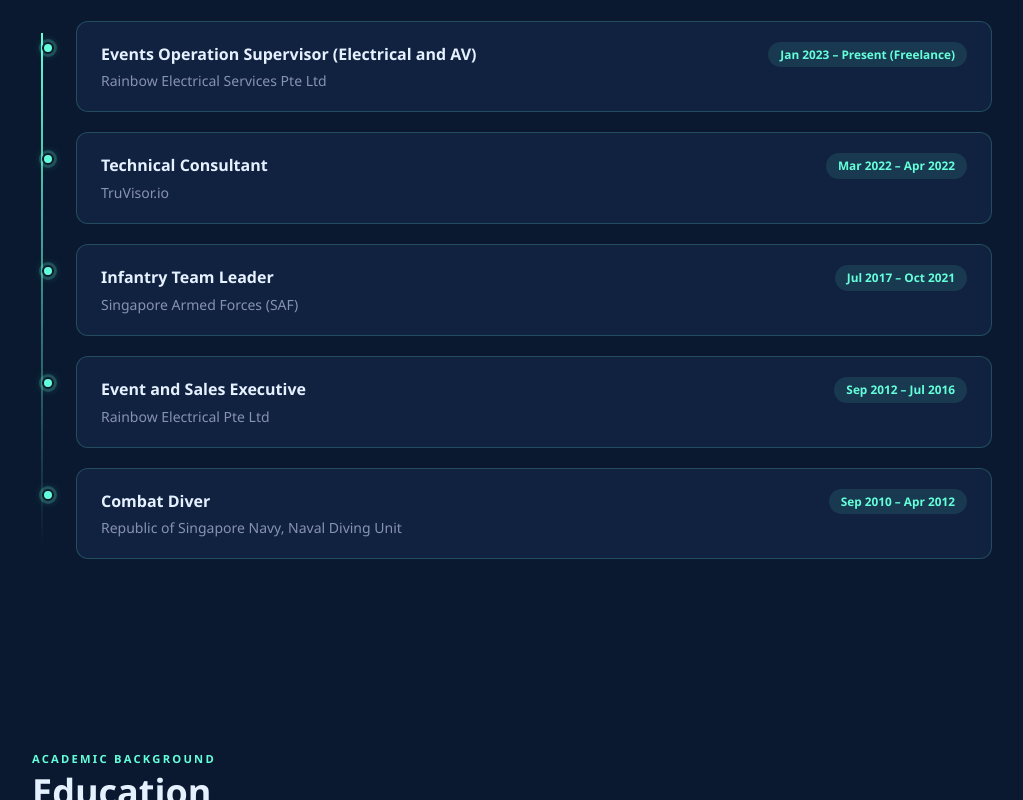
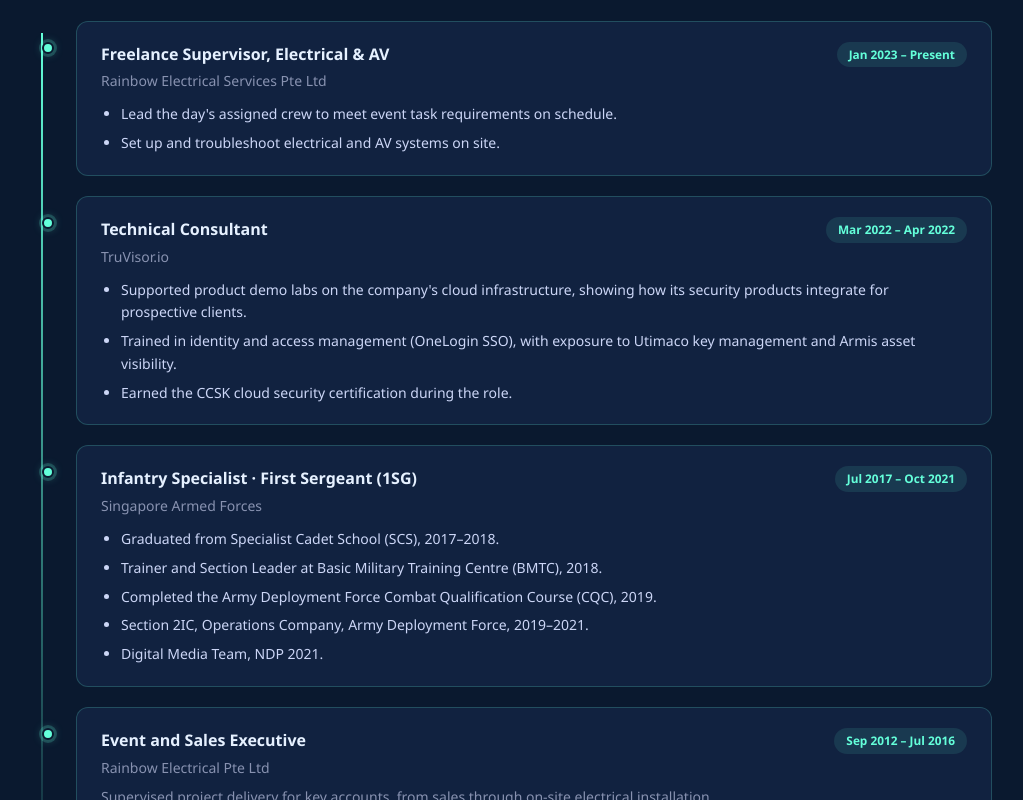
Before and after one commit to ddevMetal/chounmeng-resume, a React (Vite) app: page / in a window 1280 px wide. Shown: the part 3040-3840 px from the top of the page, without its empty margins (128-1151 px from the left). Built offline with nearby package versions, Linux system fonts and the light colour scheme.

Commit message:
Round 2: rewrite experience with bullet points

```diff
--- a/src/components/Experience.jsx
+++ b/src/components/Experience.jsx
@@ -15,7 +15,7 @@
           className="absolute left-[9px] top-3 bottom-3 w-0.5 bg-gradient-to-b from-cv-teal to-transparent"
         />
 
-        {experience.map(({ role, company, period }) => (
+        {experience.map(({ role, company, period, bullets, note }) => (
           <div
             key={`${company}-${role}`}
             className="relative bg-cv-card border border-cv-teal/20 rounded-xl px-6 py-5 transition-all duration-300 hover:border-cv-teal hover:translate-x-1.5 hover:shadow-teal-sm"
@@ -34,6 +34,20 @@
               </span>
             </div>
             <p className="text-cv-muted text-sm">{company}</p>
+
+            {/* Bullet points: only drawn if this role has them */}
+            {bullets && bullets.length > 0 && (
+              <ul className="mt-3 list-disc pl-5 space-y-1.5 text-cv-text text-sm leading-relaxed">
+                {bullets.map((point) => (
+                  <li key={point}>{point}</li>
+                ))}
+              </ul>
+            )}
+
+            {/* Single plain line: used for older, lower-priority roles */}
+            {note && (
+              <p className="mt-2 text-cv-muted text-sm leading-relaxed">{note}</p>
+            )}
           </div>
         ))}
       </div>
--- a/src/data/resume.js
+++ b/src/data/resume.js
@@ -130,29 +130,50 @@
 ];
 
 // ─── Experience ──────────────────────────────────────────────────────────────
+// Each role can have:
+//   bullets: a list of points shown as a bulleted list
+//   note:    a single plain line (used for older, lower-priority roles)
+// Both are optional. A role with neither shows only title, company and dates.
 export const experience = [
   {
-    role: "Events Operation Supervisor (Electrical and AV)",
+    role: "Freelance Supervisor, Electrical & AV",
     company: "Rainbow Electrical Services Pte Ltd",
-    period: "Jan 2023 – Present (Freelance)",
+    period: "Jan 2023 – Present",
+    bullets: [
+      "Lead the day's assigned crew to meet event task requirements on schedule.",
+      "Set up and troubleshoot electrical and AV systems on site.",
+    ],
   },
   {
     role: "Technical Consultant",
     company: "TruVisor.io",
     period: "Mar 2022 – Apr 2022",
+    bullets: [
+      "Supported product demo labs on the company's cloud infrastructure, showing how its security products integrate for prospective clients.",
+      "Trained in identity and access management (OneLogin SSO), with exposure to Utimaco key management and Armis asset visibility.",
+      "Earned the CCSK cloud security certification during the role.",
+    ],
   },
   {
-    role: "Infantry Team Leader",
-    company: "Singapore Armed Forces (SAF)",
+    role: "Infantry Specialist · First Sergeant (1SG)",
+    company: "Singapore Armed Forces",
     period: "Jul 2017 – Oct 2021",
+    bullets: [
+      "Graduated from Specialist Cadet School (SCS), 2017–2018.",
+      "Trainer and Section Leader at Basic Military Training Centre (BMTC), 2018.",
+      "Completed the Army Deployment Force Combat Qualification Course (CQC), 2019.",
+      "Section 2IC, Operations Company, Army Deployment Force, 2019–2021.",
+      "Digital Media Team, NDP 2021.",
+    ],
   },
   {
     role: "Event and Sales Executive",
     company: "Rainbow Electrical Pte Ltd",
     period: "Sep 2012 – Jul 2016",
+    note: "Supervised project delivery for key accounts, from sales through on-site electrical installation.",
   },
   {
-    role: "Combat Diver",
+    role: "Combat Diver (National Service)",
     company: "Republic of Singapore Navy, Naval Diving Unit",
     period: "Sep 2010 – Apr 2012",
   },
```
